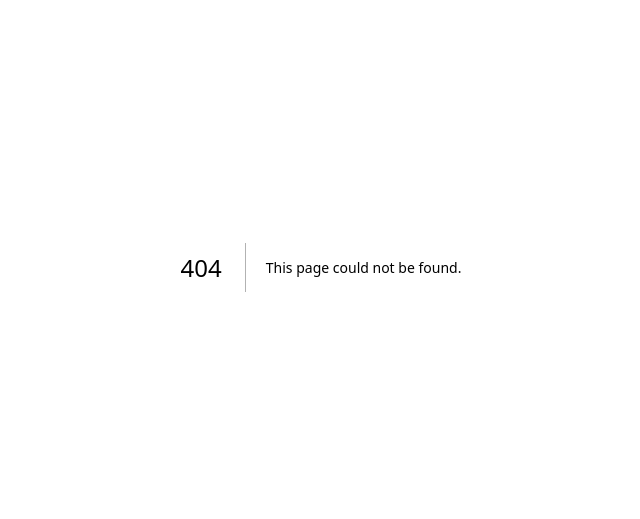
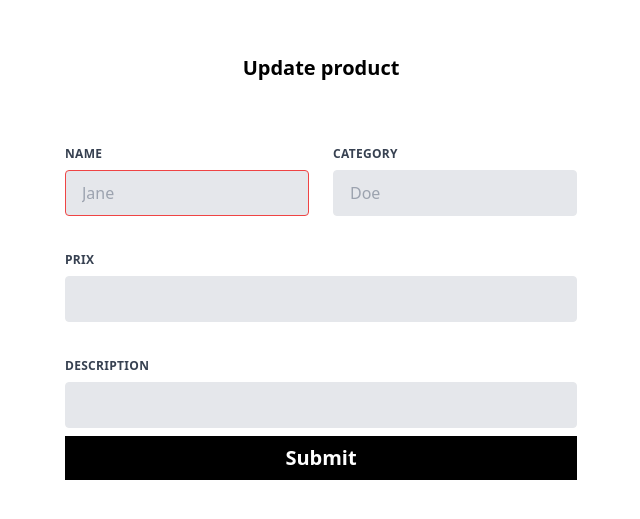
Before and after one commit to Merykam/E-commerce-Microservices-, a Next.js app in the folder frontendecommerce/: page /dashboard/product/update in a window 1280 px wide. Before the commit this address had no page. Shown: the part 133-652 px from the top of the page, without its empty margins (319-959 px from the left). Built offline with nearby package versions, Linux system fonts and the light colour scheme.

Commit message:
qlqs modifs

```diff
--- a/frontendecommerce/src/pages/dashboard/product/index.tsx
+++ b/frontendecommerce/src/pages/dashboard/product/index.tsx
@@ -1,6 +1,7 @@
 'use client';
 import React, { useEffect, useState } from 'react'
 import axios from 'axios';
+
 
 const index = () => {
 
@@ -40,6 +41,7 @@ const index = () => {
 
   return (
     <div className="">
+
 
     <link rel="stylesheet" href="https://cdn.jsdelivr.net/gh/Loopple/loopple-public-assets@main/riva-dashboard-tailwind/riva-dashboard.css"/>
     <div className="flex flex-wrap mb-5  ">
@@ -143,7 +145,7 @@ const index = () => {
 
                                   <button className="text-success  rounded p-1 m-1" >
                                   {/* <button className="text-success  rounded p-1 m-1" onClick={()=>console.log(appart?._id)}> */}
-                                  <svg xmlns="http://www.w3.org/2000/svg" fill="none" viewBox="0 0 24 24" strokeWidth={1.5} stroke="currentColor" className="w-6 h-6">
+                                  <svg  xmlns="http://www.w3.org/2000/svg" fill="none" viewBox="0 0 24 24" strokeWidth={1.5} stroke="currentColor" className="w-6 h-6">
                                     <path strokeLinecap="round" strokeLinejoin="round" d="M16.023 9.348h4.992v-.001M2.985 19.644v-4.992m0 0h4.992m-4.993 0l3.181 3.183a8.25 8.25 0 0013.803-3.7M4.031 9.865a8.25 8.25 0 0113.803-3.7l3.181 3.182m0-4.991v4.99" />
                                   </svg>
                                   </button>
--- /dev/null
+++ b/frontendecommerce/src/pages/dashboard/product/update.tsx
@@ -0,0 +1,89 @@
+import axios from 'axios';
+import React, { useState } from 'react'
+
+const update = () => {
+    const [formData, setFormData] = useState({
+        name: '',
+        category: '',
+        prix: '',
+        description:''
+    });
+
+    const handleInputChange = (e) => {
+        setFormData({ ...formData, [e.target.name]: e.target.value });
+    };
+
+    const handleData = async (e) => {
+
+        e.preventDefault();
+        try {
+            console.log(formData)
+            const response = await axios.post('http://localhost:3003/api/product/new', formData);
+            console.log(response.data);
+
+
+
+
+        } catch (error) {
+
+
+            console.error(error);
+        }
+    };
+  return (
+    <div>
+
+
+    <div className='w-sreen h-screen flex items-center justify-center'>
+
+      <form onSubmit={handleData} className="w-full max-w-lg">
+
+
+    <div className='flex  justify-center pb-16 font-extrabold text-xl'>
+    <h1>Update product</h1>
+    </div>
+
+
+  <div className="flex flex-wrap -mx-3 mb-6">
+    <div className="w-full md:w-1/2 px-3 mb-6 md:mb-0">
+      <label className="block uppercase tracking-wide text-gray-700 text-xs font-bold mb-2" >
+         Name
+      </label>
+      <input name='name' onChange={handleInputChange}  className="appearance-none block w-full bg-gray-200 text-gray-700 border border-red-500 rounded py-3 px-4 mb-3 leading-tight focus:outline-none focus:bg-white" id="grid-first-name" type="text" placeholder="Jane" />
+      {/* <p className="text-red-500 text-xs italic">Please fill out this field.</p> */}
+    </div>
+    <div className="w-full md:w-1/2 px-3">
+      <label className="block uppercase tracking-wide text-gray-700 text-xs font-bold mb-2" >
+        Category
+      </label>
+      <input name='category' onChange={handleInputChange}  className="appearance-none block w-full bg-gray-200 text-gray-700 border border-gray-200 rounded py-3 px-4 leading-tight focus:outline-none focus:bg-white focus:border-gray-500" id="grid-last-name" type="text" placeholder="Doe"/>
+    </div>
+  </div>
+  <div className="flex flex-wrap -mx-3 mb-6">
+    <div className="w-full px-3">
+      <label className="block uppercase tracking-wide text-gray-700 text-xs font-bold mb-2">
+        Prix
+      </label>
+      <input name='prix' onChange={handleInputChange}  className="appearance-none block w-full bg-gray-200 text-gray-700 border border-gray-200 rounded py-3 px-4 mb-3 leading-tight focus:outline-none focus:bg-white focus:border-gray-500" id="grid-password" type="number" />
+
+    </div>
+  </div>
+  <div className="flex flex-wrap -mx-3 mb-2">
+    <div className="w-full px-3 mb-6 md:mb-0">
+      <label className="block uppercase tracking-wide text-gray-700 text-xs font-bold mb-2" >
+       Description
+      </label>
+      <input name='description' onChange={handleInputChange}  className="appearance-none block w-full bg-gray-200 text-gray-700 border border-gray-200 rounded py-3 px-4 leading-tight focus:outline-none focus:bg-white focus:border-gray-500" id="grid-city" type="text" />
+    </div>
+
+  </div>
+  <div className='flex  justify-center p-2 font-extrabold text-xl bg-black text-white'>
+    <button type='submit'>Submit</button>
+    </div>
+</form>
+    </div>
+    </div>
+  )
+}
+
+export default update
```
